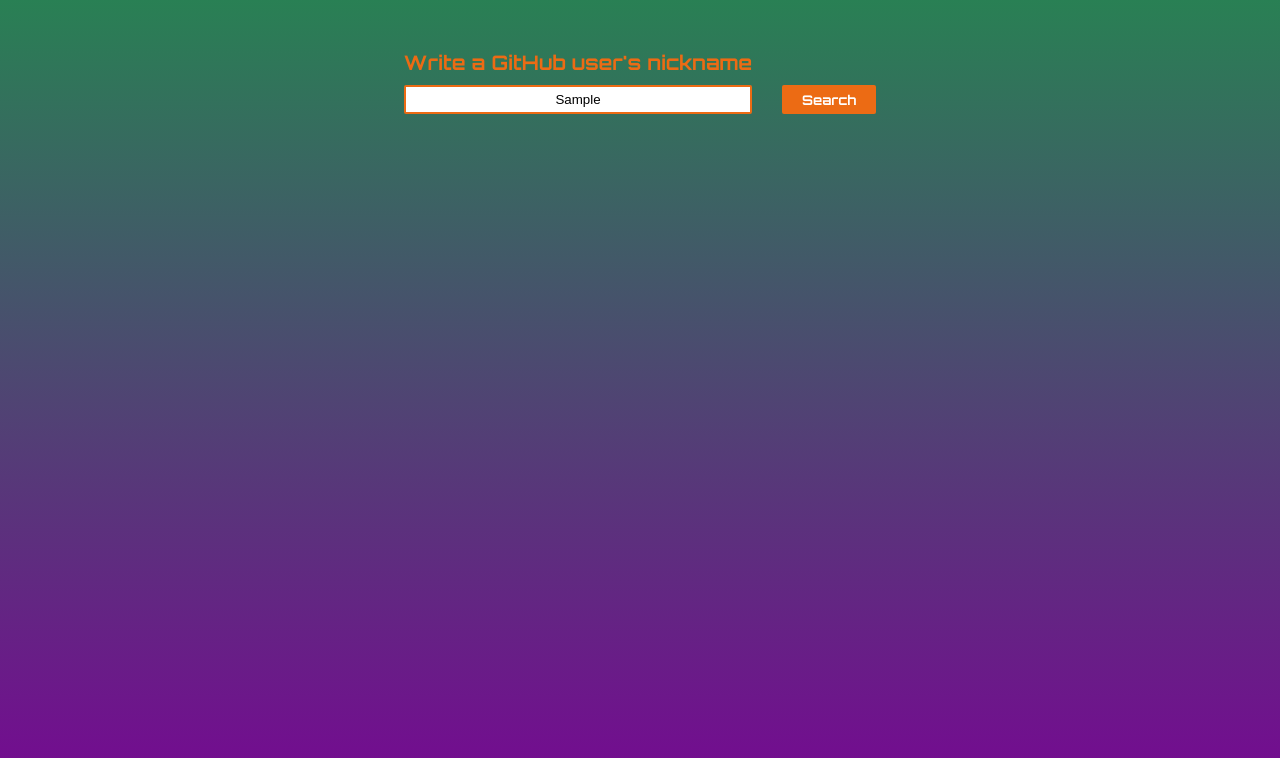
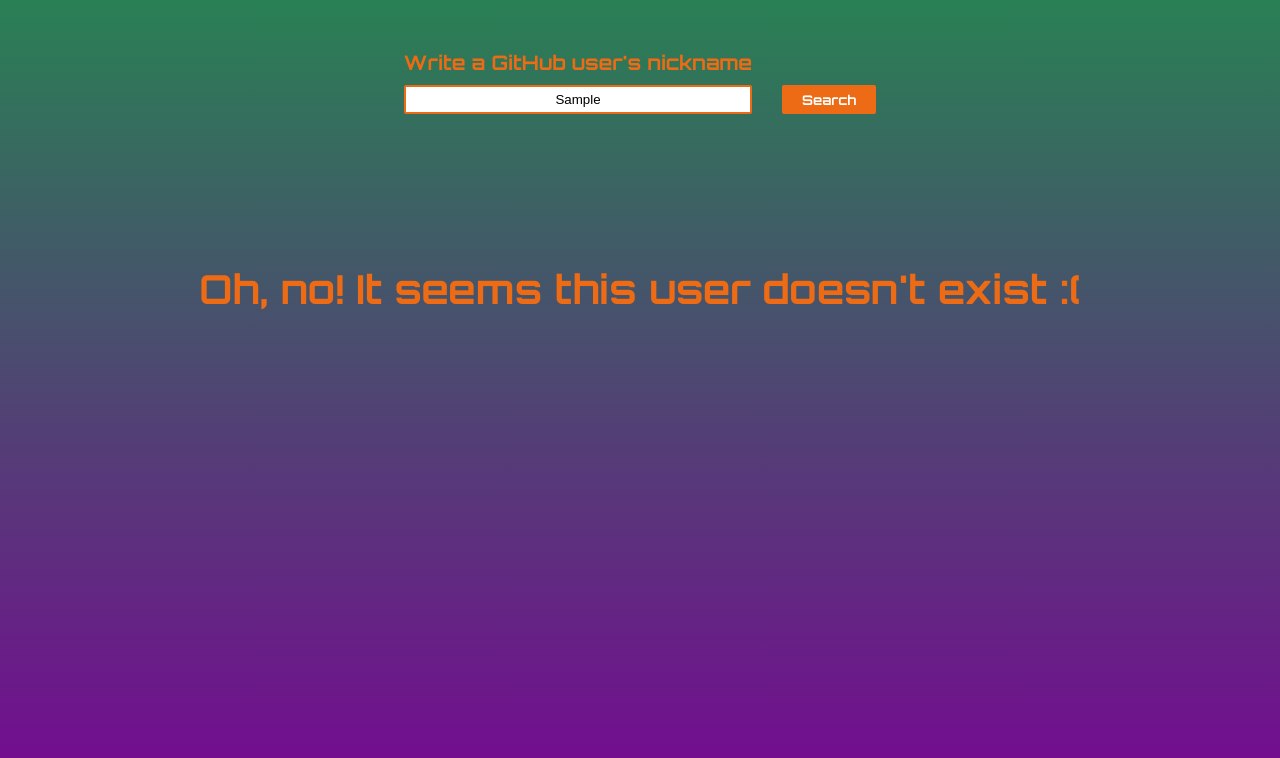
Before and after one commit to sayheylaura/github-namer, a website: page _src/templates/index.html in a window 1280 px wide. Both pictures are taken after typing "Sample" into the empty fields and a click on the input "Search". Drawn offline with nearby package versions, Linux system fonts and the light colour scheme; files that its build step writes are made by us from their sources; no server answers.

Commit message:
Add throw when the user doesn't exist

```diff
--- a/_src/assets/js/main.js
+++ b/_src/assets/js/main.js
@@ -7,7 +7,7 @@ const submitBtnEl = document.querySelector('.submit-btn');
 const nameListEl = document.querySelector('.name-list');
 
 // When the button is clicked
-function handleBtnClick (event) {
+function handleBtnClick(event) {
   // Prevent the default behaviour of a submit button in a form (else it will refresh the page)
   event.preventDefault();
 
@@ -16,7 +16,12 @@ function handleBtnClick (event) {
 
   // b. Fetch GitHub user's API
   fetch(`https://api.github.com/users/${userNickname}`)
-    .then(response => response.json())
+    .then(response => {
+      if (!response.ok) {
+        throw (response);
+      }
+      return response.json();
+    })
     .then(data => {
 
       // c. Access full name in GitHub API
@@ -38,7 +43,10 @@ function handleBtnClick (event) {
 
       nameListEl.innerHTML = nameListContent;
     })
-    .catch(error => console.log(`An error has occurred: ${error}`));
+    .catch(error => {
+      console.log(`An error has occurred: ${error}`);
+      nameListEl.innerHTML = 'Oh, no! It seems this user doesn\'t exist :(';
+    });
 }
 
 submitBtnEl.addEventListener('click', handleBtnClick);
--- a/_src/assets/scss/main.scss
+++ b/_src/assets/scss/main.scss
@@ -53,7 +53,11 @@ body {
 .name-list {
 	margin-top: 150px;
 	padding: 0;
-    list-style: none;
+	list-style: none;
+	font-family: 'Orbitron', sans-serif;
+	font-size: 40px;
+	font-weight: 700;
+	color: #ec6b14;
     display: flex;
     justify-content: center;
 }
@@ -64,7 +68,6 @@ body {
 	margin: 0 10px;
 	border-radius: 50%;
 	background-color: white;
-	color: #ec6b14;
 	font-family: 'Shadows Into Light', cursive;
 	font-size: 60px;
 	font-weight: 600;
```
Lines whose indentation alone changed are shown as unchanged.
